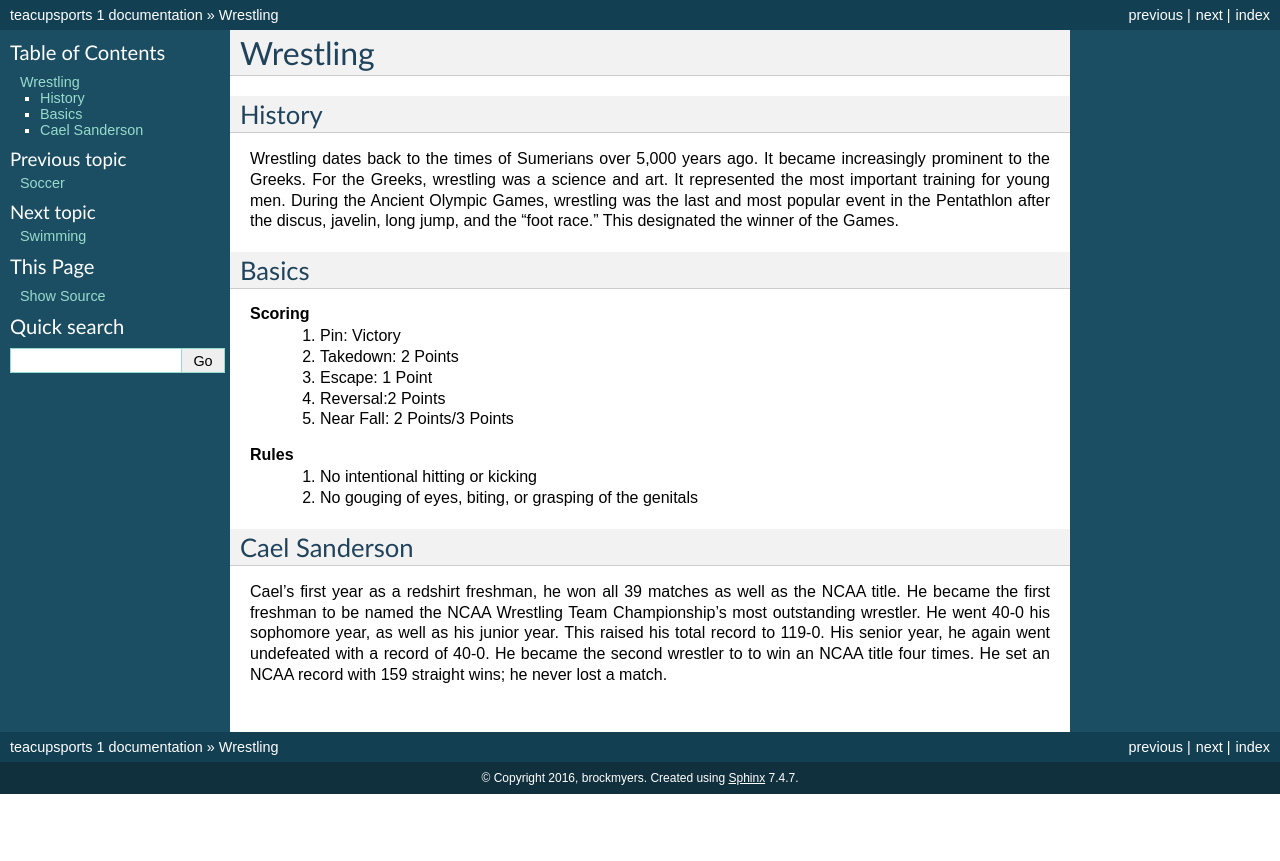
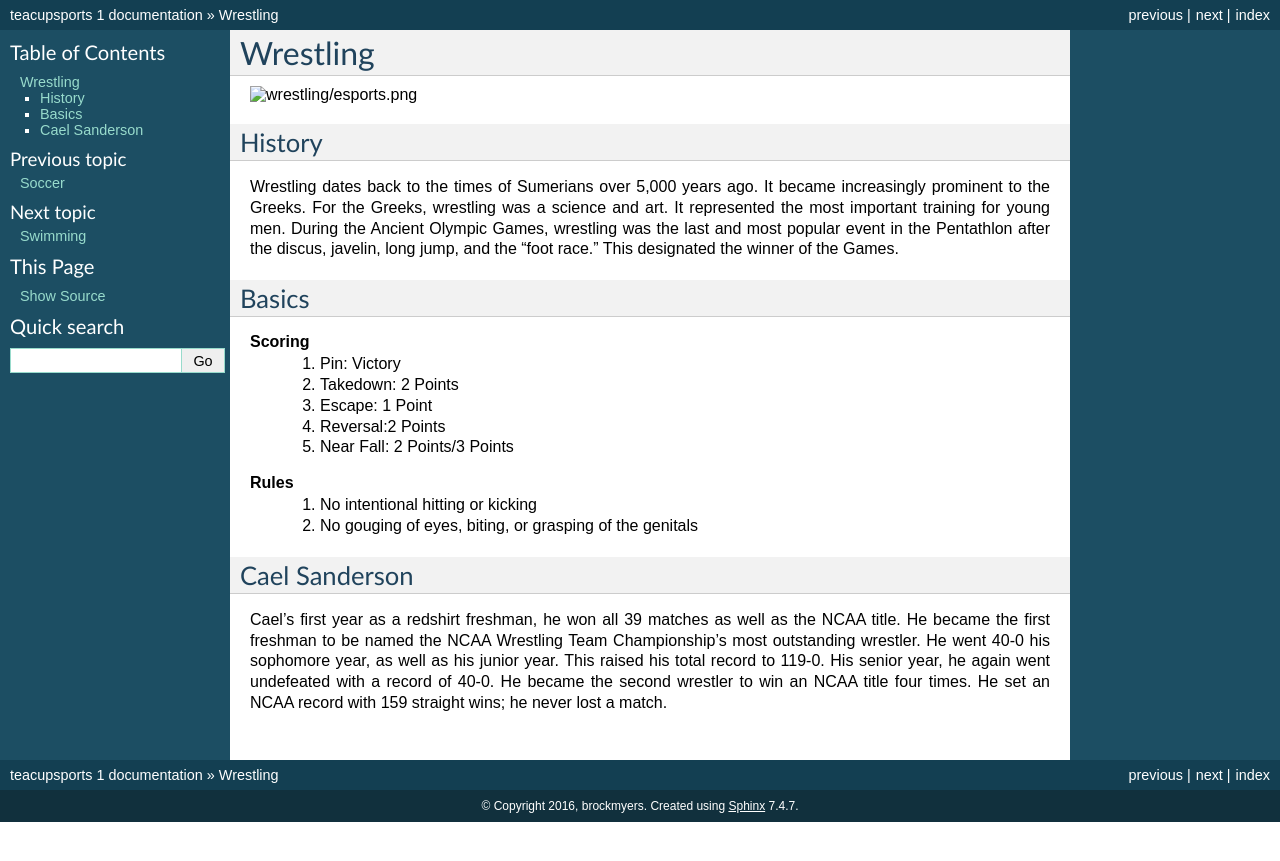
Before and after one commit to brookeschoen/teacupsports, a Sphinx documentation site: the page built from source/wrestling/wrestling.rst, in a window 1280 px wide. Shown: the top 861 px of the page. Built offline with Sphinx 7.4.7, drawn with Linux system fonts in a browser that asks for light colours; pages that are not in the unit, such as notebooks, are missing from menus.

Commit message:
finishing touches. all pages complete

```diff
--- a/source/soccer/soccer.rst
+++ b/source/soccer/soccer.rst
@@ -1,5 +1,6 @@
 Soccer
 ======
+.. image: : esports.*
 History
 -------
 The history of modern-day soccer was established in 1863 when the first laws
--- a/source/wrestling/wrestling.rst
+++ b/source/wrestling/wrestling.rst
@@ -1,5 +1,7 @@
 Wrestling
 =========
+
+.. image:: esports.png
 
 History
 -------
@@ -28,5 +30,5 @@ Cael's first year as a redshirt freshman, he won all 39 matches as well as
 the NCAA title. He became the first freshman to be named the NCAA Wrestling
 Team Championship's most outstanding wrestler. He went 40-0 his sophomore year, as well as his junior year. This raised his total record to 119-0.
 His senior year, he again went undefeated with a record of 40-0.
-He became the second wrestler to to win an NCAA title four times.
+He became the second wrestler to win an NCAA title four times.
 He set an NCAA record with 159 straight wins; he never lost a match.
```
Also changed, not shown: esports.png (added).
